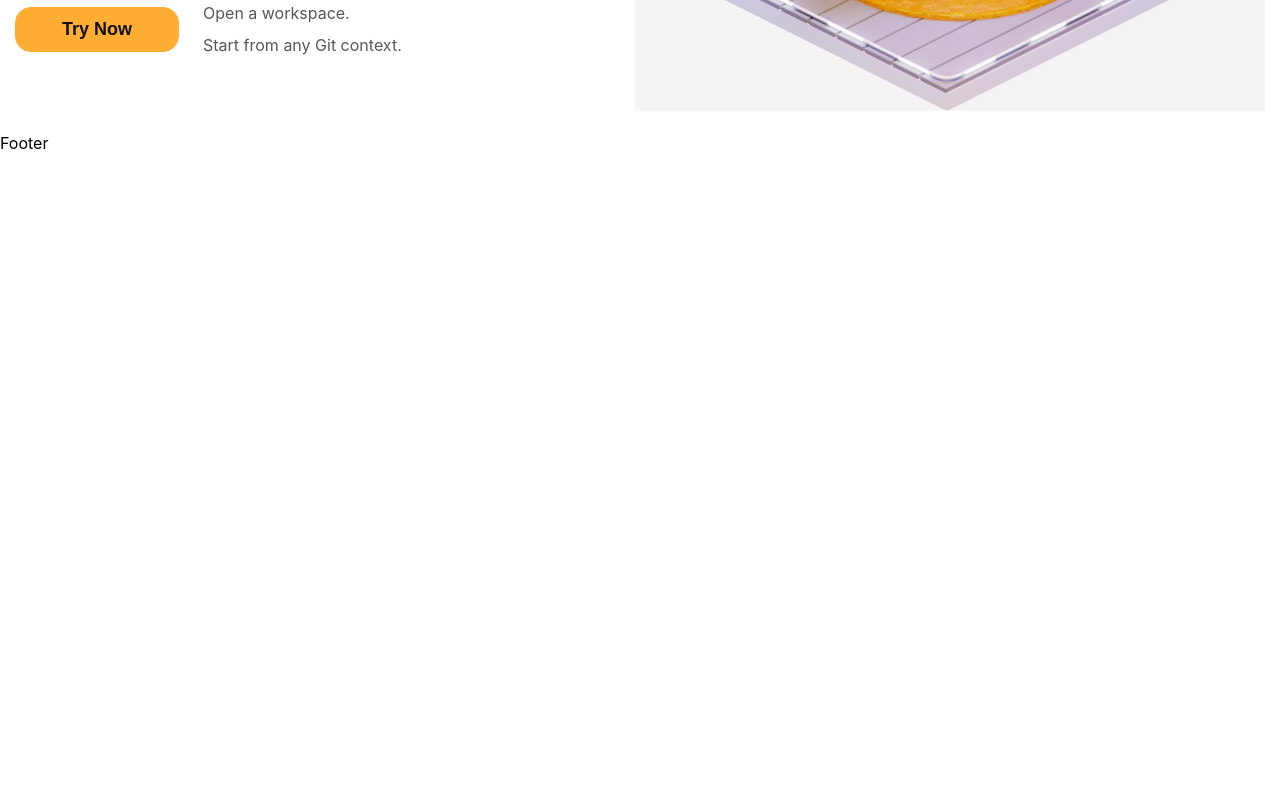
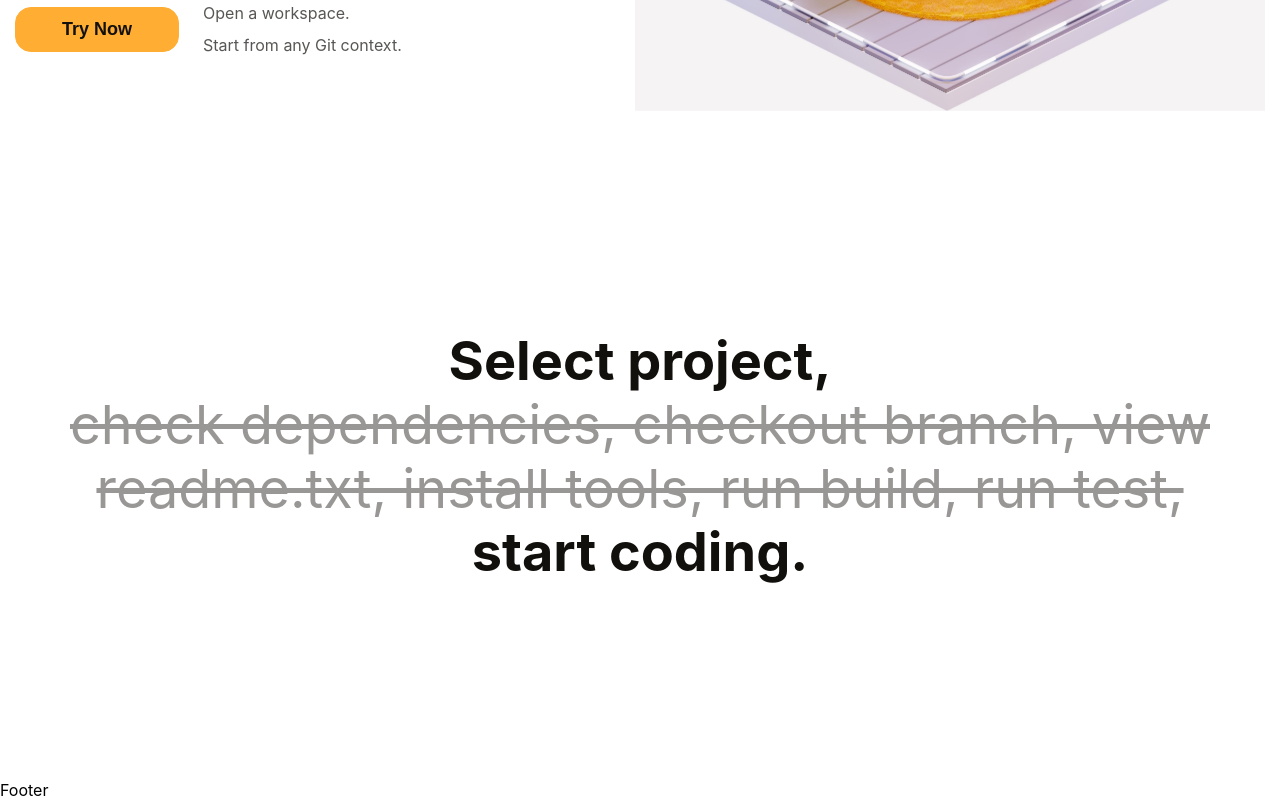
Before and after one commit to sultanov460/gitpod, a React (Create React App) app: page / in a window 1280 px wide. Shown: the part 693-1493 px from the top of the page. Before the commit the page ends 846 px from the top, so only its background shows below. Built offline with nearby package versions, Linux system fonts and the light colour scheme.

Commit message:
Create Select section

```diff
--- a/src/App.jsx
+++ b/src/App.jsx
@@ -1,10 +1,12 @@
 import { Link } from "react-router-dom";
 import { Hero } from "./components/Hero/Hero";
+import { Select } from "./components/Select/Select";
 
 function App() {
   return (
     <div>
       <Hero />
+      <Select />
     </div>
   );
 }
--- /dev/null
+++ b/src/components/Select/Select.jsx
@@ -0,0 +1,21 @@
+import React from "react";
+import s from "./style.module.scss";
+
+export const Select = () => {
+  return (
+    <>
+      <div className="container">
+        <div className={s.textBox}>
+          <h1>
+            Select project, <br />
+            <span>
+              check dependencies, checkout branch, view <br />
+              readme.txt, install tools, run build, run test, <br />
+            </span>
+            start coding.
+          </h1>
+        </div>
+      </div>
+    </>
+  );
+};
--- /dev/null
+++ b/src/components/Select/style.module.scss
@@ -0,0 +1,24 @@
+@import "../../variables";
+.textBox {
+  padding: 160px 0;
+  h1 {
+    text-align: center;
+    font-size: 54px;
+    font-weight: 700;
+    line-height: 63.72px;
+    color: $primary-color;
+    span {
+      font-weight: 400;
+      color: #999795;
+      text-decoration: line-through;
+    }
+  }
+}
+
+@media (max-width: 800px) {
+  .textBox {
+    h1 {
+      font-size: 40px !important;
+    }
+  }
+}
```
Also changed, not shown: src/components/Think/Think.jsx (added), src/components/Think/style.module.scss (added).
